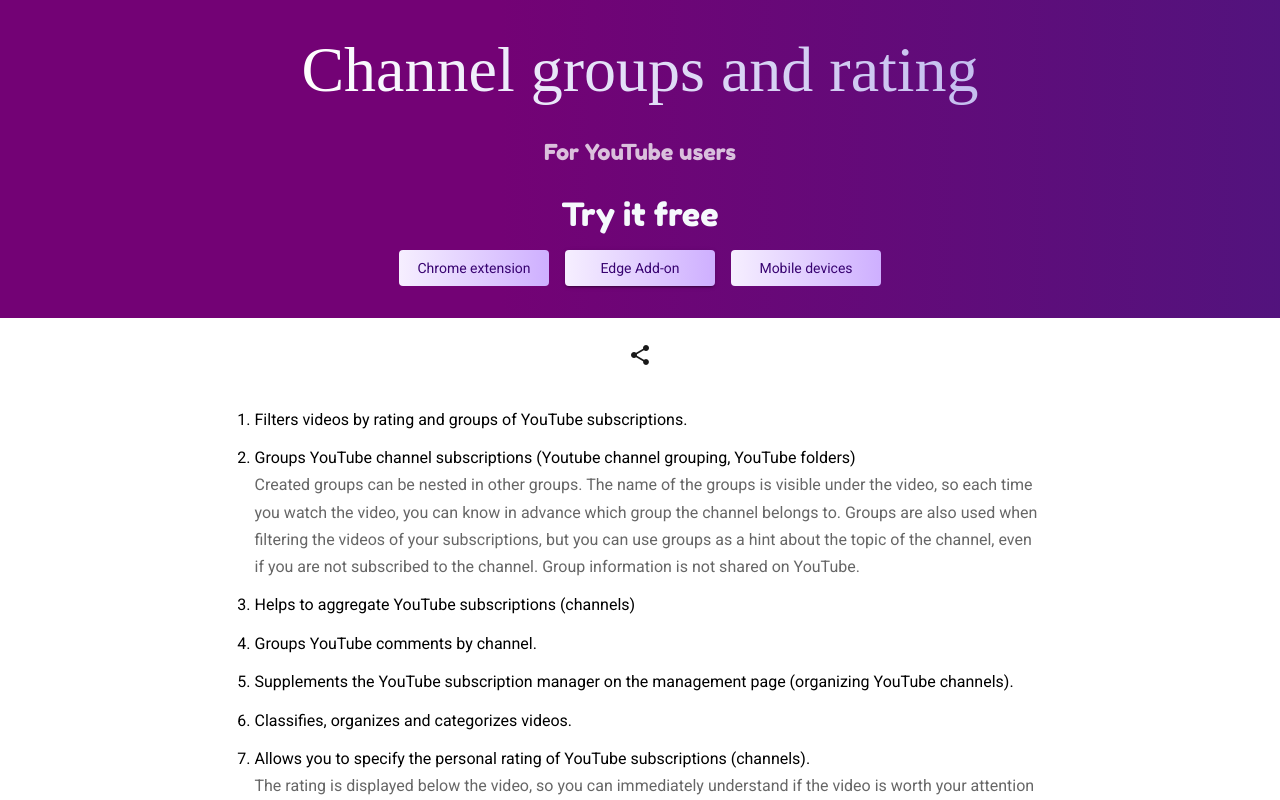
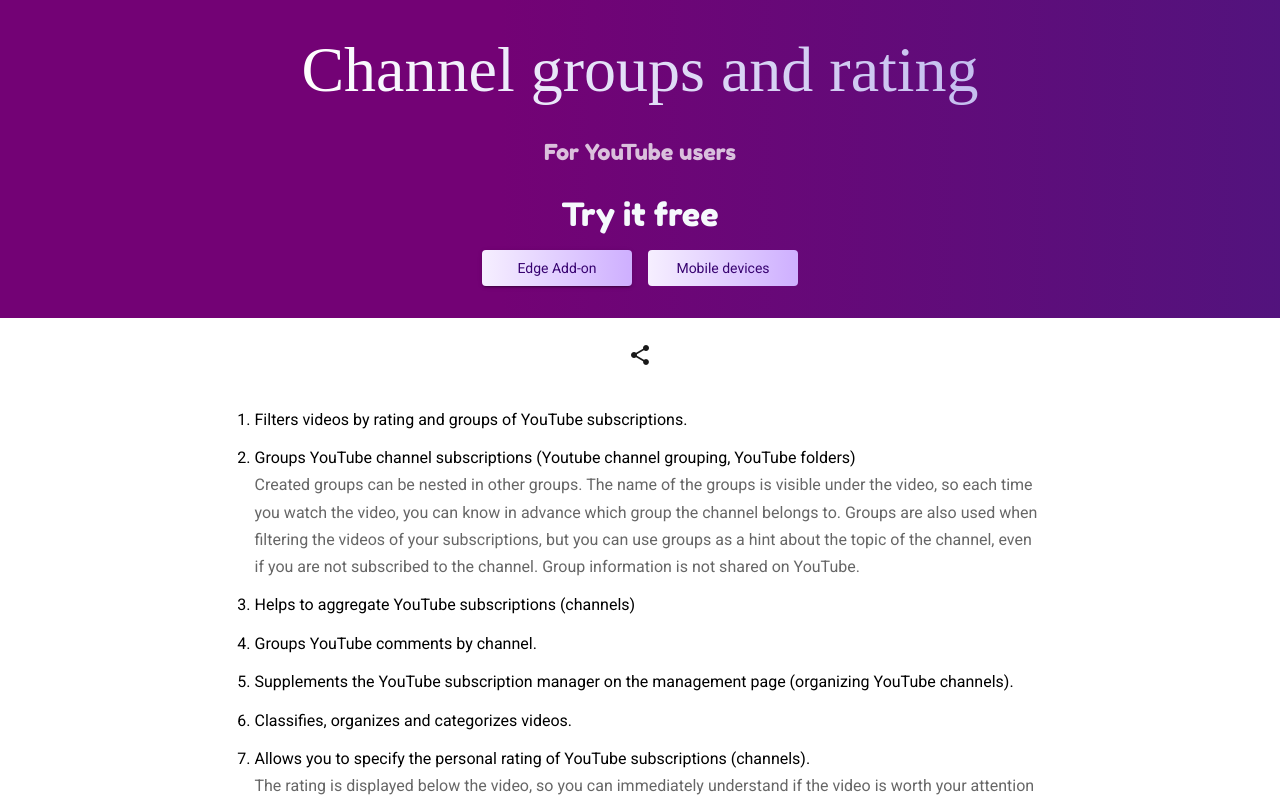
Before and after one commit to anton-voronov-a/channelg, an Angular app in the folder spa/: page / in a window 1280 px wide. Shown: the top 800 px of the page. Built offline with nearby package versions, Linux system fonts and the light colour scheme; a web font is replaced by a local one.

Commit message:
removed chrome link

```diff
--- a/spa/src/app/home/home.component.html
+++ b/spa/src/app/home/home.component.html
@@ -10,12 +10,12 @@
     <div class="cg-advice">
       <div class="cg-advice__text">Try it free</div>
       <div class="yp-homepage-stores">
-        <a mat-flat-button
+        <!--<a mat-flat-button
            href="https://chrome.google.com/webstore/detail/channel-groups-and-rating/hopcbmeplpekjenhhkiceeeaeoeoaona"
            target="_blank"
            class="yp-homepage-store"
            rel="noopener"
-           title="Chrome extension">Chrome extension</a>
+           title="Chrome extension">Chrome extension</a>-->
         <a mat-raised-button
            href="https://microsoftedge.microsoft.com/addons/detail/channel-groups-and-rating/abcinaijmbdjepphjkbinogpjdiagedp"
            target="_blank"
```
Also changed, not shown: 3 other files (tests, documents, lock files or other folders).
